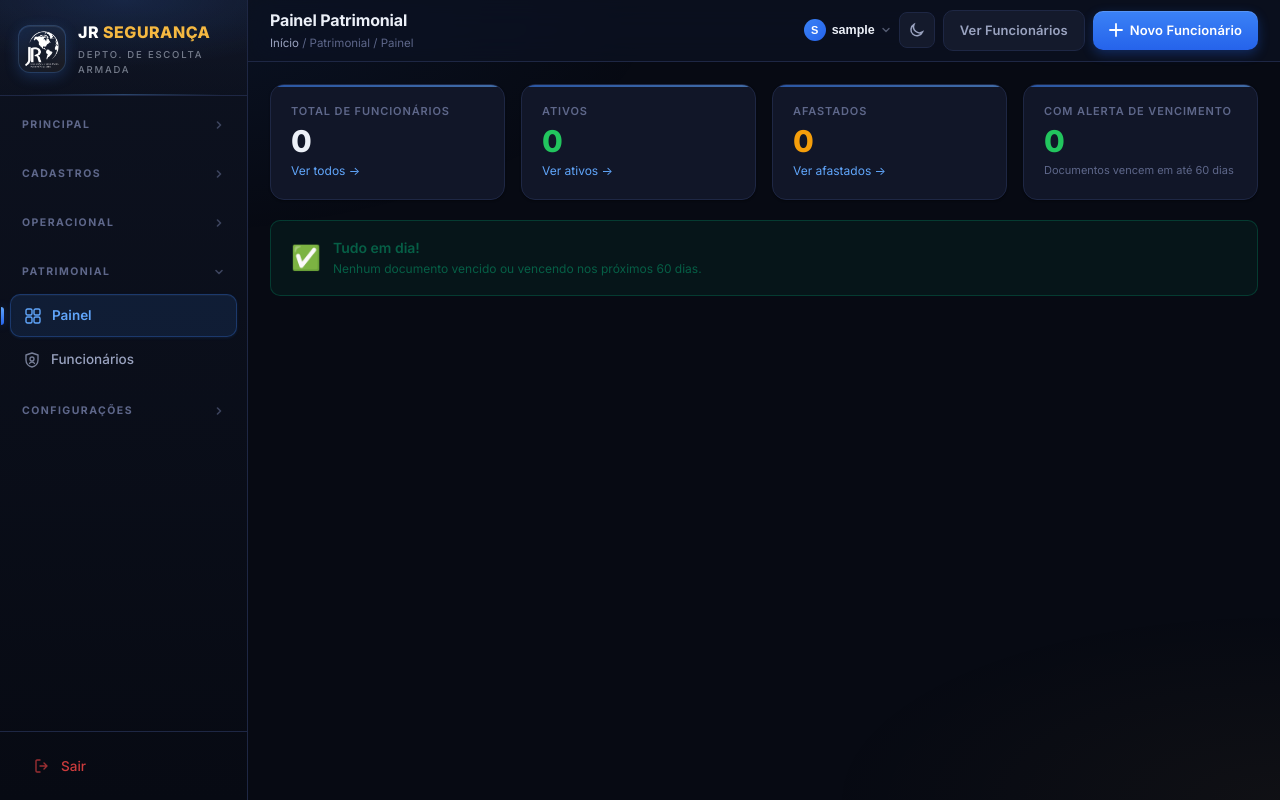
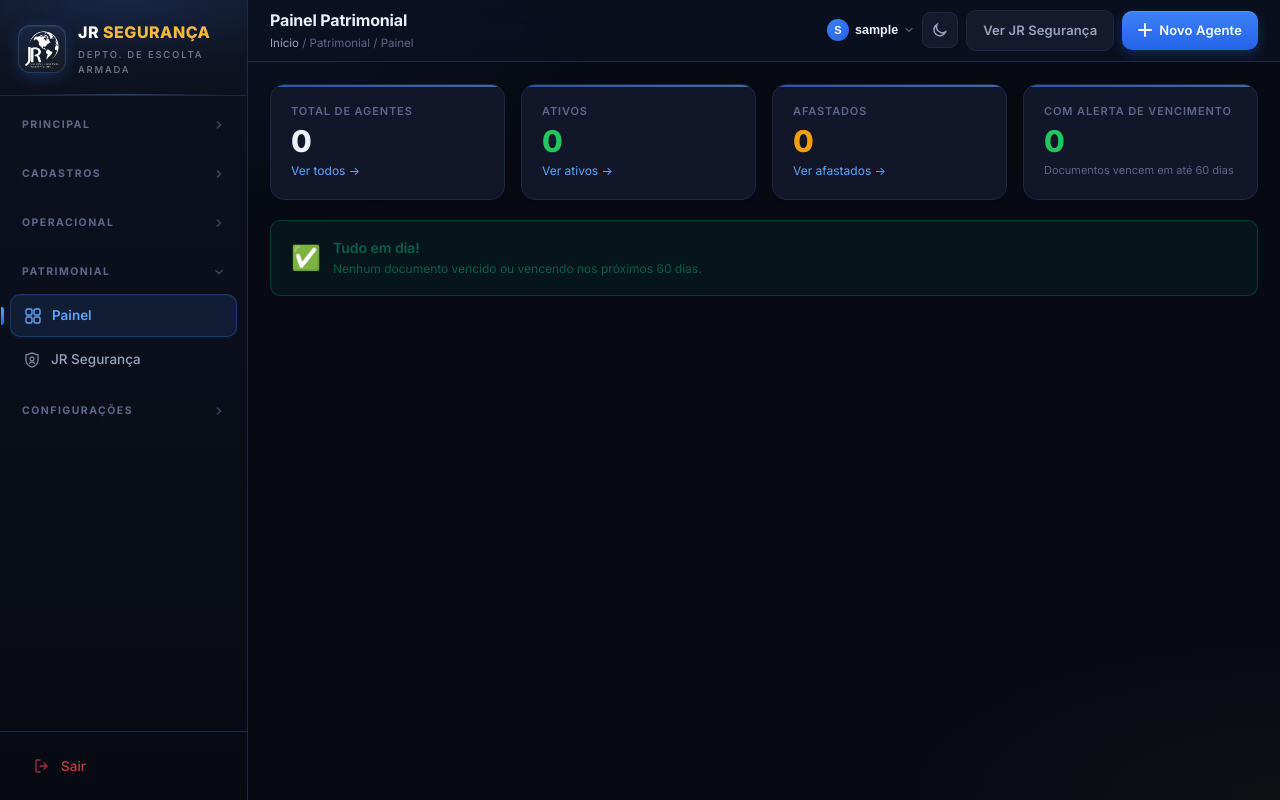
Before and after one commit to gr-blip/escolta-system, a Django app: page /patrimonial/ in a window 1280 px wide. Run offline with Django 3.2, Linux system fonts and the light colour scheme; the visitor is signed in with stand-in values (Sample User, id 1); data that the repository does not hold is empty; parts of the project's set-up code (start-up, migrations or seed data) failed here and were passed over.

Commit message:
rename: Funcionários → JR Segurança no módulo patrimonial
Menu sidebar, breadcrumbs, títulos e mensagens atualizados para
"JR Segurança" (menu) e "Agente" (indivíduos) em todos os templates
do módulo patrimonial e no management command consultar_processos.

Co-Authored-By: OpenClaude (mimo-v2.5-pro) <openclaude@gitlawb.com>

```diff
--- a/cadastros/templates/cadastros/base.html
+++ b/cadastros/templates/cadastros/base.html
@@ -134,7 +134,7 @@
         </a>
         <a href="{% url 'funcionario_patrimonial_list' %}" class="nav-item {% if 'funcionario_patrimonial' in request.resolver_match.url_name %}active{% endif %}" onclick="closeSidebar()">
           <svg width="16" height="16" fill="none" viewBox="0 0 16 16"><path d="M8 1l6 2v5c0 3.5-2.5 6.5-6 7-3.5-.5-6-3.5-6-7V3l6-2z" stroke="currentColor" stroke-width="1.4" stroke-linejoin="round"/><circle cx="8" cy="7" r="2" stroke="currentColor" stroke-width="1.3"/><path d="M5.5 11.5c.5-1 1.5-1.5 2.5-1.5s2 .5 2.5 1.5" stroke="currentColor" stroke-width="1.3" stroke-linecap="round"/></svg>
-          Funcionários
+          JR Segurança
         </a>
       </div>
     </div>
--- a/cadastros/templates/cadastros/funcionario_patrimonial_detail.html
+++ b/cadastros/templates/cadastros/funcionario_patrimonial_detail.html
@@ -1,7 +1,7 @@
 {% extends 'cadastros/base.html' %}
 {% block title %}{{ obj.nome }}{% endblock %}
 {% block page_title %}{{ obj.nome }}{% endblock %}
-{% block breadcrumb %}<a href="{% url 'dashboard' %}">Início</a> / Patrimonial / <a href="{% url 'funcionario_patrimonial_list' %}">Funcionários</a> / {{ obj.nome }}{% endblock %}
+{% block breadcrumb %}<a href="{% url 'dashboard' %}">Início</a> / Patrimonial / <a href="{% url 'funcionario_patrimonial_list' %}">JR Segurança</a> / {{ obj.nome }}{% endblock %}
 {% block topbar_actions %}
   <a href="{% url 'funcionario_patrimonial_edit' obj.pk %}" class="btn btn-primary">Editar</a>
   <a href="{% url 'funcionario_patrimonial_list' %}" class="btn btn-secondary">← Voltar</a>
--- a/cadastros/templates/cadastros/funcionario_patrimonial_form.html
+++ b/cadastros/templates/cadastros/funcionario_patrimonial_form.html
@@ -1,7 +1,7 @@
 {% extends 'cadastros/base.html' %}
 {% block title %}{{ titulo }}{% endblock %}
 {% block page_title %}{{ titulo }}{% endblock %}
-{% block breadcrumb %}<a href="{% url 'dashboard' %}">Início</a> / Patrimonial / <a href="{% url 'funcionario_patrimonial_list' %}">Funcionários</a> / {{ titulo }}{% endblock %}
+{% block breadcrumb %}<a href="{% url 'dashboard' %}">Início</a> / Patrimonial / <a href="{% url 'funcionario_patrimonial_list' %}">JR Segurança</a> / {{ titulo }}{% endblock %}
 {% block topbar_actions %}<a href="{% url 'funcionario_patrimonial_list' %}" class="btn btn-secondary">← Voltar</a>{% endblock %}
 
 {% block content %}
@@ -70,7 +70,7 @@
   {% endif %}
 
   <div style="display:flex;gap:10px;margin-top:16px">
-    <button type="submit" class="btn btn-primary">Salvar Funcionário</button>
+    <button type="submit" class="btn btn-primary">Salvar Agente</button>
     <a href="{% url 'funcionario_patrimonial_list' %}" class="btn btn-secondary">Cancelar</a>
   </div>
 </form>
--- a/cadastros/templates/cadastros/patrimonial_dashboard.html
+++ b/cadastros/templates/cadastros/patrimonial_dashboard.html
@@ -3,10 +3,10 @@
 {% block page_title %}Painel Patrimonial{% endblock %}
 {% block breadcrumb %}<a href="{% url 'dashboard' %}">Início</a> / Patrimonial / Painel{% endblock %}
 {% block topbar_actions %}
-  <a href="{% url 'funcionario_patrimonial_list' %}" class="btn btn-secondary">Ver Funcionários</a>
+  <a href="{% url 'funcionario_patrimonial_list' %}" class="btn btn-secondary">Ver JR Segurança</a>
   <a href="{% url 'funcionario_patrimonial_create' %}" class="btn btn-primary">
     <svg width="14" height="14" fill="none" viewBox="0 0 14 14"><path d="M7 1v12M1 7h12" stroke="currentColor" stroke-width="1.8" stroke-linecap="round"/></svg>
-    Novo Funcionário
+    Novo Agente
   </a>
 {% endblock %}
 
@@ -15,7 +15,7 @@
 <!-- ── CARDS DE TOTAIS ── -->
 <div class="stats-grid" style="margin-bottom:20px">
   <div class="stat-card">
-    <div class="stat-label">Total de funcionários</div>
+    <div class="stat-label">Total de agentes</div>
     <div class="stat-value">{{ total }}</div>
     <div class="stat-sub"><a href="{% url 'funcionario_patrimonial_list' %}" style="color:var(--blue-light);text-decoration:none">Ver todos →</a></div>
   </div>
@@ -41,7 +41,7 @@
 <div>
   <h2 style="font-size:14px;font-weight:700;color:var(--text);margin-bottom:14px;display:flex;align-items:center;gap:8px">
     <span style="font-size:18px">⚠️</span> Alertas de Vencimento
-    <span style="font-size:11px;font-weight:400;color:var(--text3)">(próximos 60 dias ou já vencidos — apenas funcionários ativos)</span>
+    <span style="font-size:11px;font-weight:400;color:var(--text3)">(próximos 60 dias ou já vencidos — apenas agentes ativos)</span>
   </h2>
 
   <div style="display:grid;grid-template-columns:repeat(auto-fit,minmax(340px,1fr));gap:16px">
@@ -56,7 +56,7 @@
       <div class="table-wrap">
         <table>
           <thead>
-            <tr><th>Funcionário</th><th>Posto</th><th>Validade</th><th>Situação</th></tr>
+            <tr><th>Agente</th><th>Posto</th><th>Validade</th><th>Situação</th></tr>
           </thead>
           <tbody>
             {% for f in alertas_cnh %}
@@ -89,7 +89,7 @@
       <div class="table-wrap">
         <table>
           <thead>
-            <tr><th>Funcionário</th><th>Posto</th><th>Validade</th><th>Situação</th></tr>
+            <tr><th>Agente</th><th>Posto</th><th>Validade</th><th>Situação</th></tr>
           </thead>
           <tbody>
             {% for f in alertas_cnv %}
@@ -122,7 +122,7 @@
       <div class="table-wrap">
         <table>
           <thead>
-            <tr><th>Funcionário</th><th>Tipo</th><th>Curso</th><th>Posto</th><th>Validade</th><th>Situação</th></tr>
+            <tr><th>Agente</th><th>Tipo</th><th>Curso</th><th>Posto</th><th>Validade</th><th>Situação</th></tr>
           </thead>
           <tbody>
             {% for f in alertas_curso %}
```
Also changed, not shown: cadastros/management/commands/consultar_processos.py (+8 -8 lines), cadastros/templates/cadastros/funcionario_patrimonial_list.html (+6 -6 lines).
